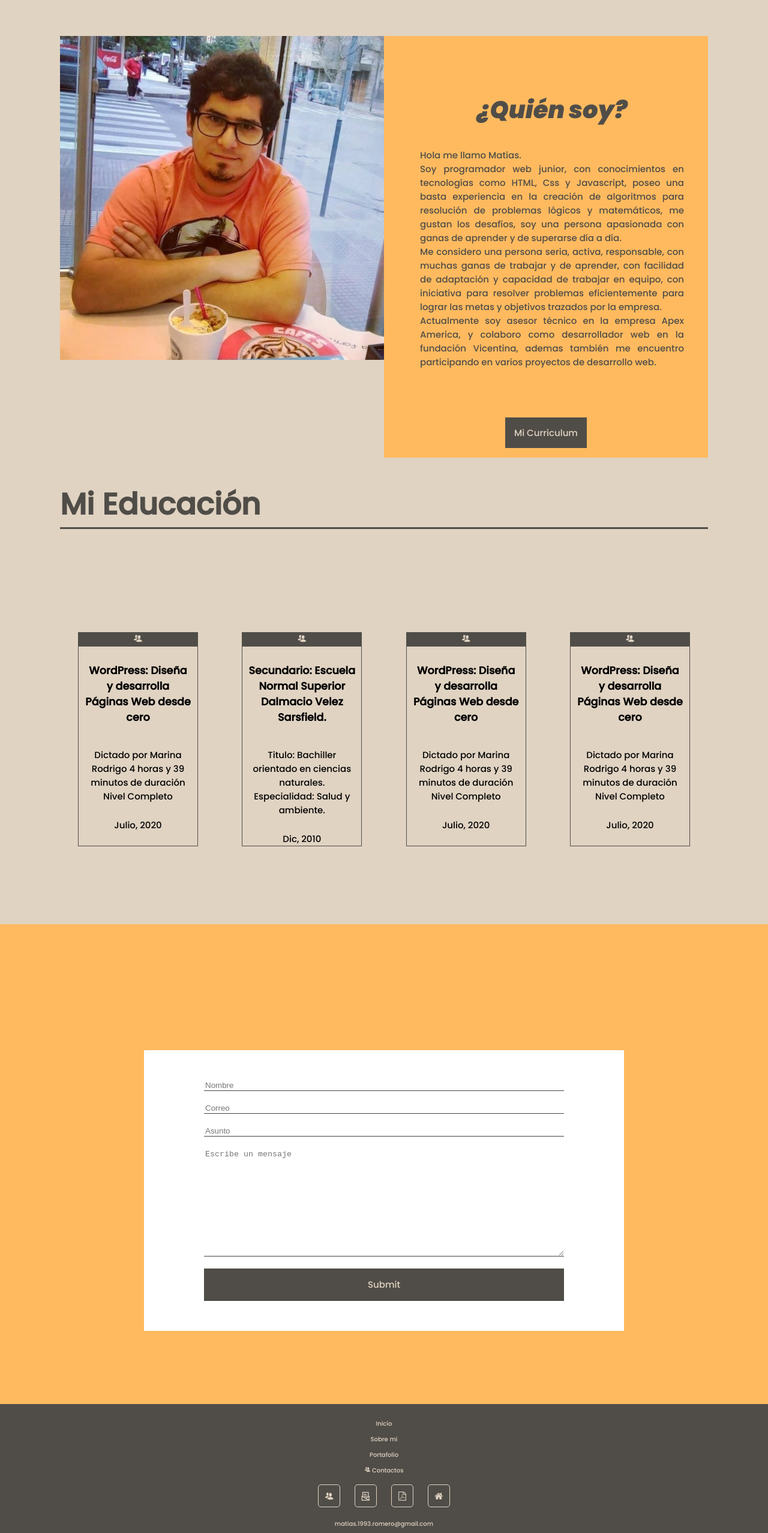
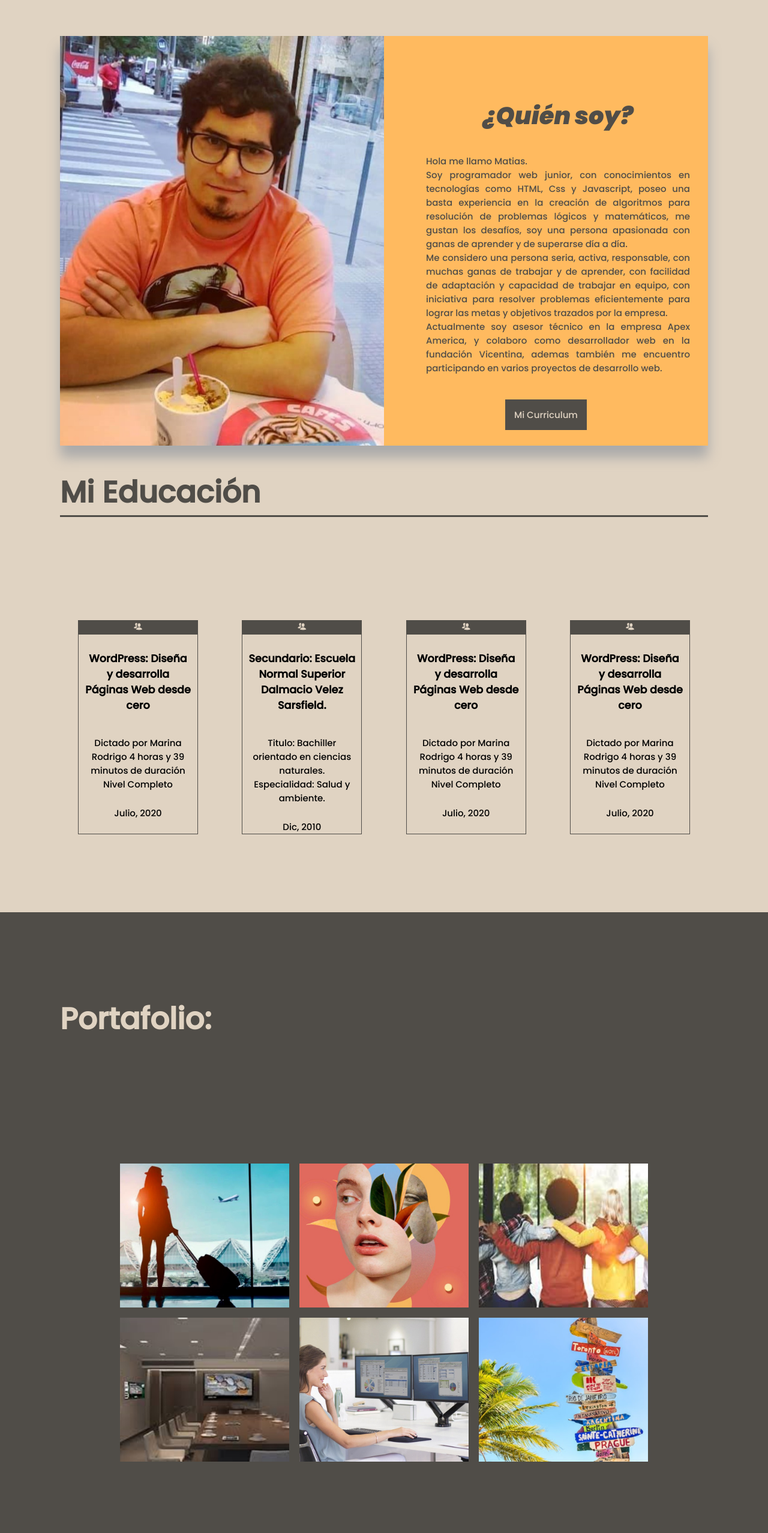
Before and after one commit to mati-romero/Curriculum, a plain HTML site: page index.html in a window 1280 px wide. Shown: the part 1112-3668 px from the top of the page at 60% size. Drawn offline with Linux system fonts and the light colour scheme.

Commit message:
Seccion Portafolio

```diff
--- a/index.html
+++ b/index.html
@@ -11,7 +11,7 @@
 <body>
 	<section class="main">
 
-		<section class="banner">
+		<section id="Inicio" class="banner">
 
 			<div class="banner-wall">
 
@@ -27,8 +27,8 @@
 					<ul>
 						<li><a href="#">INICIO</a></li>
 						<li><a href="#Sobre-mi">SOBRE MI</a></li>
-						<li><a href="">PORTAFOLIO</a></li>
-						<li><a href="">CONTACTO</a></li>
+						<li><a href="#Portafolio">PORTAFOLIO</a></li>
+						<li><a href="#Contacto">CONTACTO</a></li>
 					</ul>
 				</nav>
 
@@ -48,7 +48,7 @@
 				<div class="perfil">
 
 					<div class="perfil-imagen">
-						<img src="img/me.jpg">
+
 					</div>
 
 					<div class="perfil-info">
@@ -143,7 +143,44 @@
 			</div>
 		</section>
 
-		<section class="contacto">
+		<!-- Proyectos -->
+	    <section class="proyectos" id="Portafolio">
+	        <div class="contenedor">
+
+	        	<div class="titulo">
+					<h2>Portafolio:</h2>
+				</div>
+
+	         	<div class="galeria-proyectos">
+		            <div class="proyecto">
+		              	<img src="img/proyecto1.jpg" alt="Proyecto" class="imagen-proyecto">
+		            </div>
+		            <div class="proyecto">
+		              	<img src="img/proyecto2.jpg" alt="Proyecto" class="imagen-proyecto">
+		            </div>
+		            <div class="proyecto">
+		              	<img src="img/proyecto3.jpg" alt="Proyecto" class="imagen-proyecto">
+		            </div>
+		            <div class="proyecto">
+		              	<img src="img/proyecto4.jpg" alt="Proyecto" class="imagen-proyecto">
+		            </div>
+		            <div class="proyecto">
+		              	<img src="img/proyecto5.jpg" alt="Proyecto" class="imagen-proyecto">
+		            </div>
+		            <div class="proyecto">
+		              	<img src="img/proyecto6.jpg" alt="Proyecto" class="imagen-proyecto">
+		            </div>
+	          	</div>
+	        </div>
+	    </section>
+
+		<section id="Contacto" class="contacto">
+
+			<div class="contenedor">
+
+				<div class="titulo">
+					<h2>Contacto</h2>
+				</div>
 
 				<form method="post">
 					<input class="input" type="text" placeholder="Nombre" name="name" required="" >
@@ -155,29 +192,33 @@
 						<input type="submit" name="enviar">
 					</div>
 				</form>
+
+			</div>
+
 		</section>
 
 		<footer class="footer">
 
-			<a class="footer-text" href="">Inicio</a>
-			<a class="footer-text" href="">Sobre mi</a>
-			<a class="footer-text" href="">Portafolio</a>
-			<a class="footer-text icon-users"> Contactos</a>
-
 			<div class="footer-ico">
 
-				<a class="icon-users" href="" ></a>
-				<a class="icon-email" href="" ></a>
-				<a class="icon-file-pdf-o" href="" ></a>
-				<a class="icon-home" href="" ></a>
+				<a class="icon-home" title="Inicio" href="#Inicio"></a>
+				<a class="icon-users" title="Sobre-mi" href="#Sobre-mi" ></a>
+				<a class="icon-file-pdf-o" title="Portafolio" href="#Portafolio" ></a>
+				<a class="icon-email" title="Contacto" href="#Contacto"></a>
 
 			</div>
 
-			<a class="footer-text">matias.1993.romero@gmail.com</a>
+			<div class="footer-contactos">
+
+				<h4 class="footer-text icon-users">Contactos</h4>
+				<a class="footer-text icon-facebook-squared" target="_blank" href="https://www.facebook.com/matias.romero.773981">Facebook</a>
+				<a class="footer-text" target="_blank" href="https://www.instagram.com/matias_j_romero?r=nametag">Instagram</a>
+				<p class="footer-text">matias.1993.romero@gmail.com</p>
 				<a class="footer-text" href="https://www.linkedin.com/in/matias-romero-851385198/" target="_blank" class="footer-text">Perfil de LinkedIn</a>
 
 				<img class="QR" src="img/QR.jpg">
 
+			</div>
 
 		</footer>
 
--- a/styles/ico-styles.css
+++ b/styles/ico-styles.css
@@ -74,3 +74,33 @@
 .icon-torsos-male-female:before {
   content: "\6c";
 }
+.icon-facebook-squared:before {
+  content: "\6d";
+}
+.icon-instagram:before {
+  content: "\6e";
+}
+.icon-phone-square:before {
+  content: "\6f";
+}
+.icon-email-mail-streamline:before {
+  content: "\70";
+}
+.icon-mark-github:before {
+  content: "\71";
+}
+.icon-computer-imac:before {
+  content: "\72";
+}
+.icon-arrow-up:before {
+  content: "\73";
+}
+.icon-user:before {
+  content: "\74";
+}
+.icon-user-1:before {
+  content: "\75";
+}
+.icon-google-buzz:before {
+  content: "\76";
+}
--- a/styles/styles.css
+++ b/styles/styles.css
@@ -143,27 +143,27 @@ body {
 	display: flex;
 	flex-direction: row;
 	flex-wrap: nowrap;
+  box-shadow: 0px 20px 20px #aaa;
 }
 
 .sobre-mi .perfil-imagen {
 	width: 50%;
-}
-
-.sobre-mi .perfil-imagen img {
-	width: 100%;
+  background-image: url("../img/me.jpg");
+  background-repeat: no-repeat;
+  background-position: center;
+  background-size: cover;
 }
 
 .sobre-mi .perfil-info {
 	width: 50%;
 	background-color: #FFBA5F;
-	padding: 30px;
+	padding: 40px;
 }
 
 .sobre-mi .perfil-info .perfil-texto {
 	width: 500px;
 	margin: auto;
 	padding: 30px;
-	text-align: center;
 	color: #504D48;
 }
 
@@ -179,7 +179,7 @@ body {
 .sobre-mi .perfil-info .button {
 	text-align: center;
 	width: 100%;
-	margin-top: 50px;
+	margin-top: 10px;
 }
 
 .sobre-mi .perfil-diplomas {
@@ -218,6 +218,36 @@ body {
 	padding: 10px;
 }
 
+/*Proyectos*/
+
+.main .proyectos {
+  background: #504D48;
+}
+
+.main .proyectos .titulo h2 {
+  color: #E0D3C2;
+}
+
+.main .proyectos .galeria-proyectos {
+  display: flex;
+  flex-direction: row;
+  flex-wrap: wrap;
+  justify-content: space-between;
+  padding: 100px;
+  padding-bottom: 34px;
+}
+
+.main .proyectos .galeria-proyectos .proyecto  {
+  width: 32%;
+  margin-bottom: 2%;
+  cursor: pointer;
+}
+
+.main .proyectos .galeria-proyectos .proyecto img {
+  width: 100%;
+  vertical-align: top;
+}
+
 /*Contacto*/
 
 .contacto {
@@ -227,8 +257,7 @@ body {
 	background-size: cover;
 	background-attachment: fixed;*/
 	background-color: #FFBA5F;
-	height: 800px;
-	padding: 190px 0;
+	height: 1000px;
 }
 
 .contacto form {
```
Also changed, not shown: img/proyecto1.jpg (added), img/proyecto2.jpg (added), img/proyecto3.jpg (added), img/proyecto4.jpg (added), img/proyecto5.jpg (added), img/proyecto6.jpg (added), styles/fonts/office.ttf, styles/fonts/office.woff, 3 other files. Lines whose indentation alone changed are shown as unchanged.
